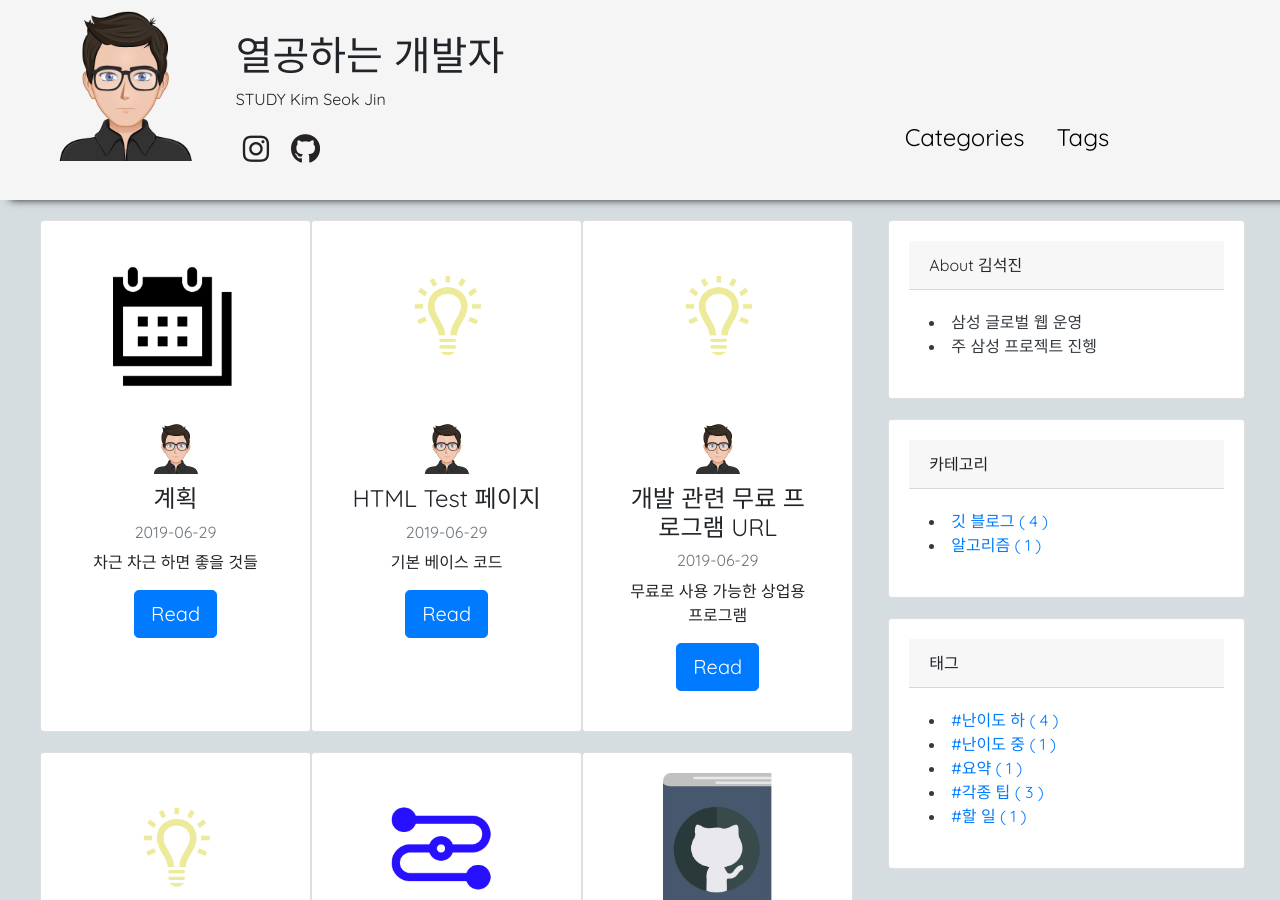
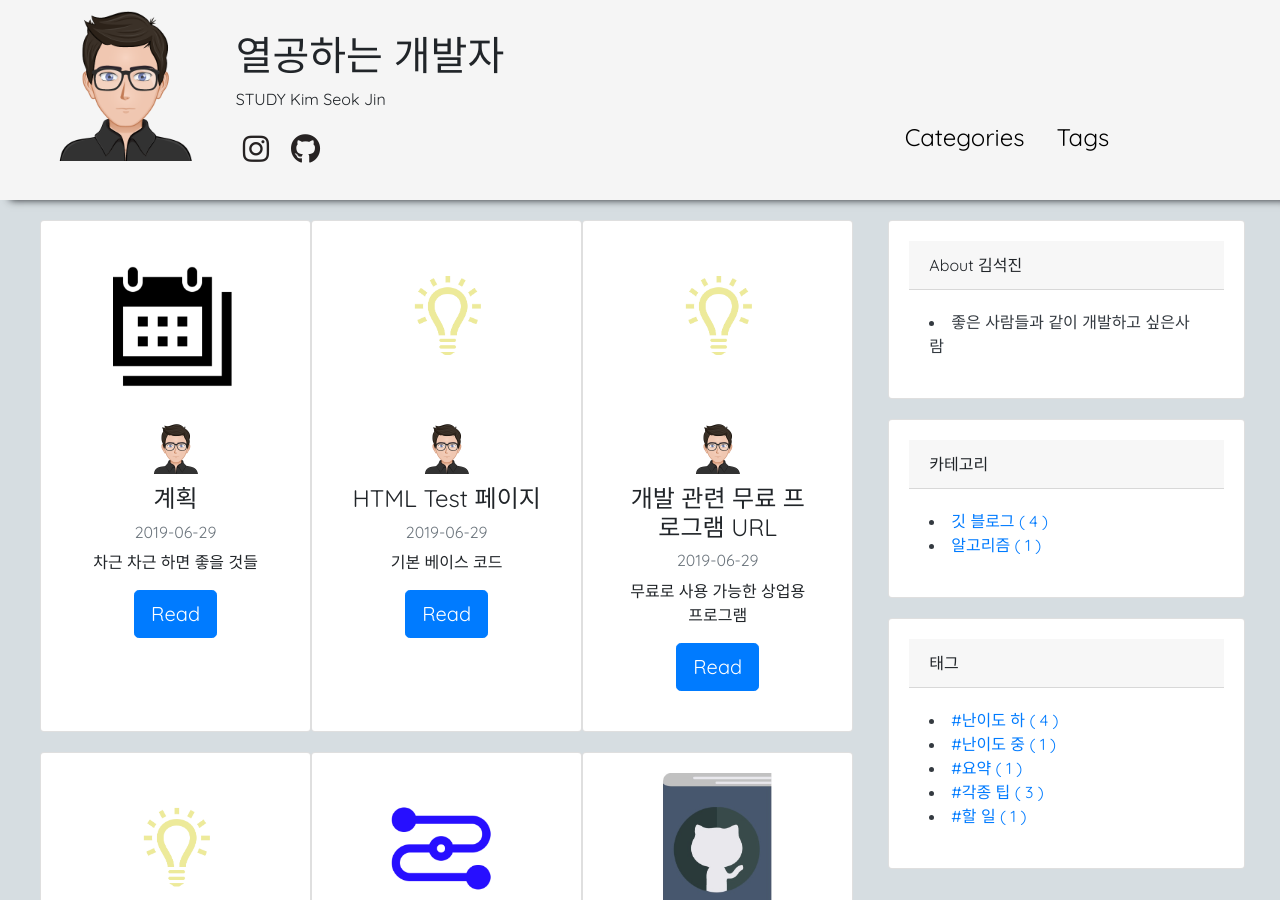
Before and after one commit to 7271kim/7271kim.github.com, a Jekyll site: the page built from index.html, in a window 1280 px wide and 900 px high. Built offline with Jekyll 4.4.1, drawn with Linux system fonts in a browser that asks for light colours; nearby versions of some CDN libraries; a script that is not in the unit is left out; the list of posts is cut into pages by our own code.

Commit message:
[2019.06.29] - intro 수정

```diff
--- a/_config.yml
+++ b/_config.yml
@@ -25,8 +25,7 @@ author_website_url: "tomcat.honbabzone.com/list.do"
 
 # Main에 자기소개 란
 intros:
- - "삼성 글로벌 웹 운영"
- - "주  삼성  프로젝트 진헹"
+ - "좋은 사람들과 같이 개발하고 싶은사람"
 
 # Main 및 페이지에서 사용될 소셜 링크 계정 세팅
 #twitter_username: yourusername
```
